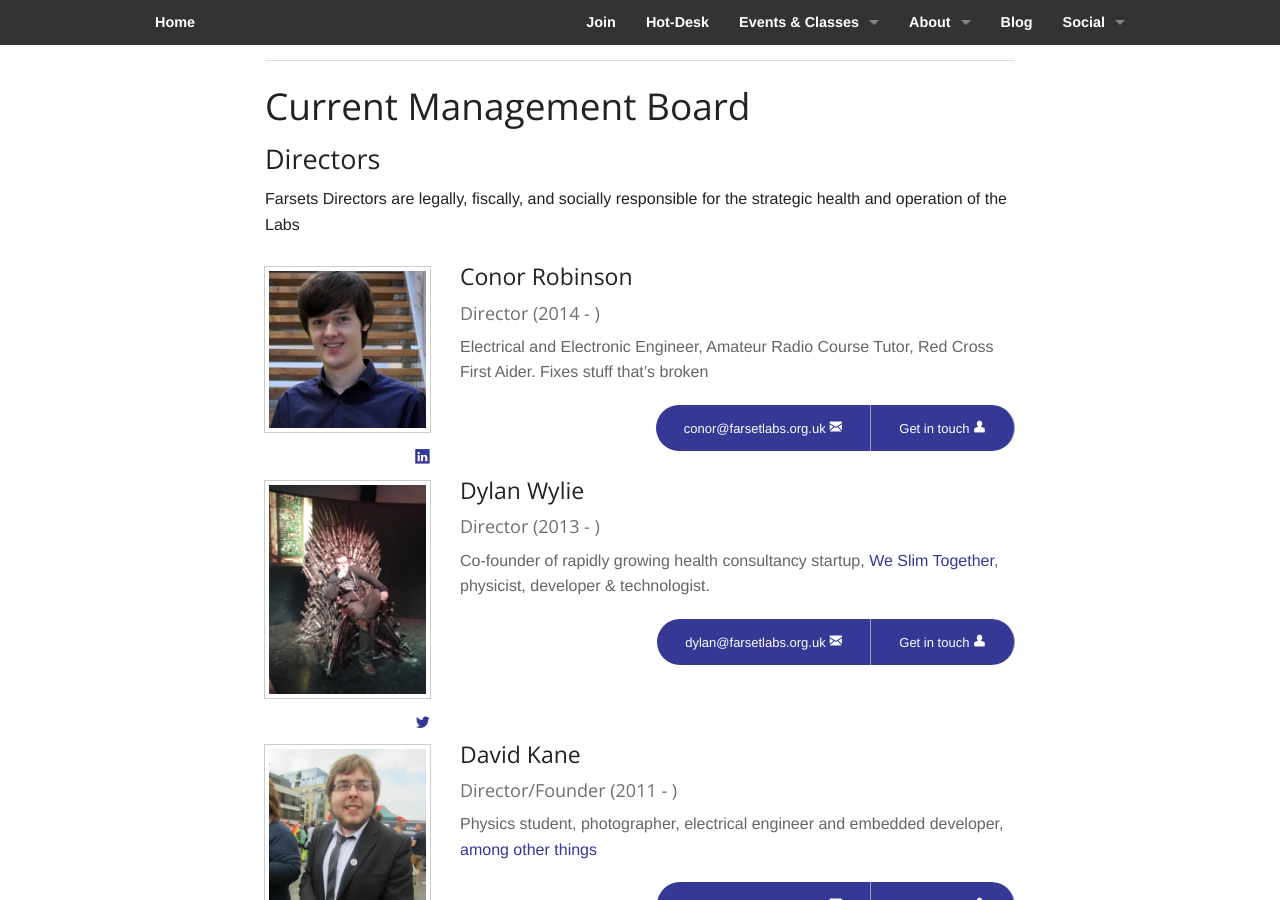
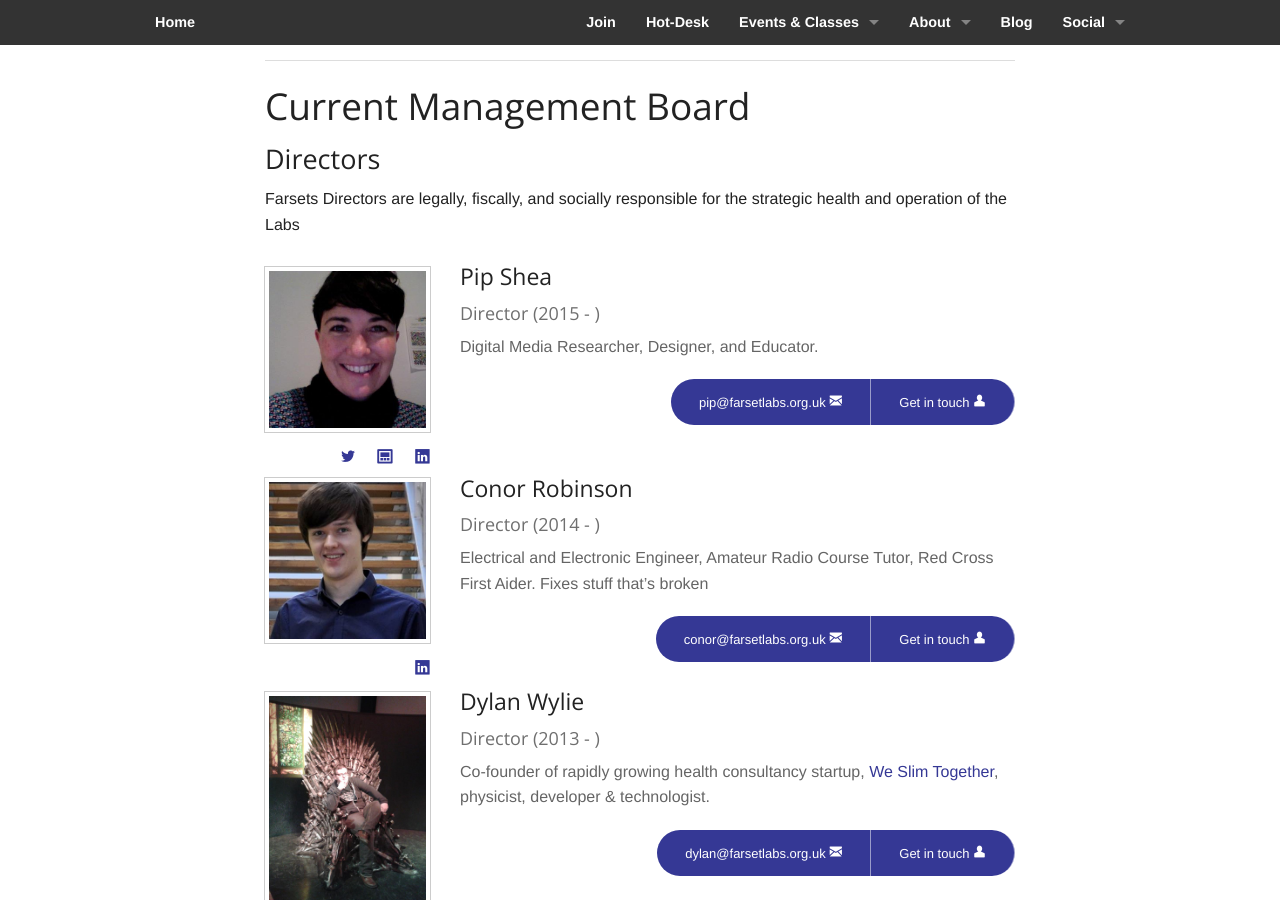
Before and after one commit to FarsetLabs/farsetlabs.github.io, a Jekyll site: the page built from about/index.html, in a window 1280 px wide and 900 px high, scrolled down 440 px. Built offline with Jekyll 4.4.1, drawn with Linux system fonts in a browser that asks for light colours.

Commit message:
pip is a real director now (and has been!)

```diff
--- a/_config.yml
+++ b/_config.yml
@@ -79,6 +79,17 @@ officers:
     discourse: "conor"
     linkedin: "conorrobinson"
 
+  - name: Pip Shea
+    username: shealo
+    year: 2015 -
+    title: "Director"
+    blurb: "Digital Media Researcher, Designer, and Educator."
+    email: "pip@farsetlabs.org.uk"
+    discourse: "pip"
+    twitter: "shealo"
+    website: "http://www.pipshea.net/"
+    linkedin: "pipshea"
+
   - name: Daniel Porter
     username: porter
     year: 2014 -
```
Also changed, not shown: assets/img/profiles/shealo.jpg (added).
